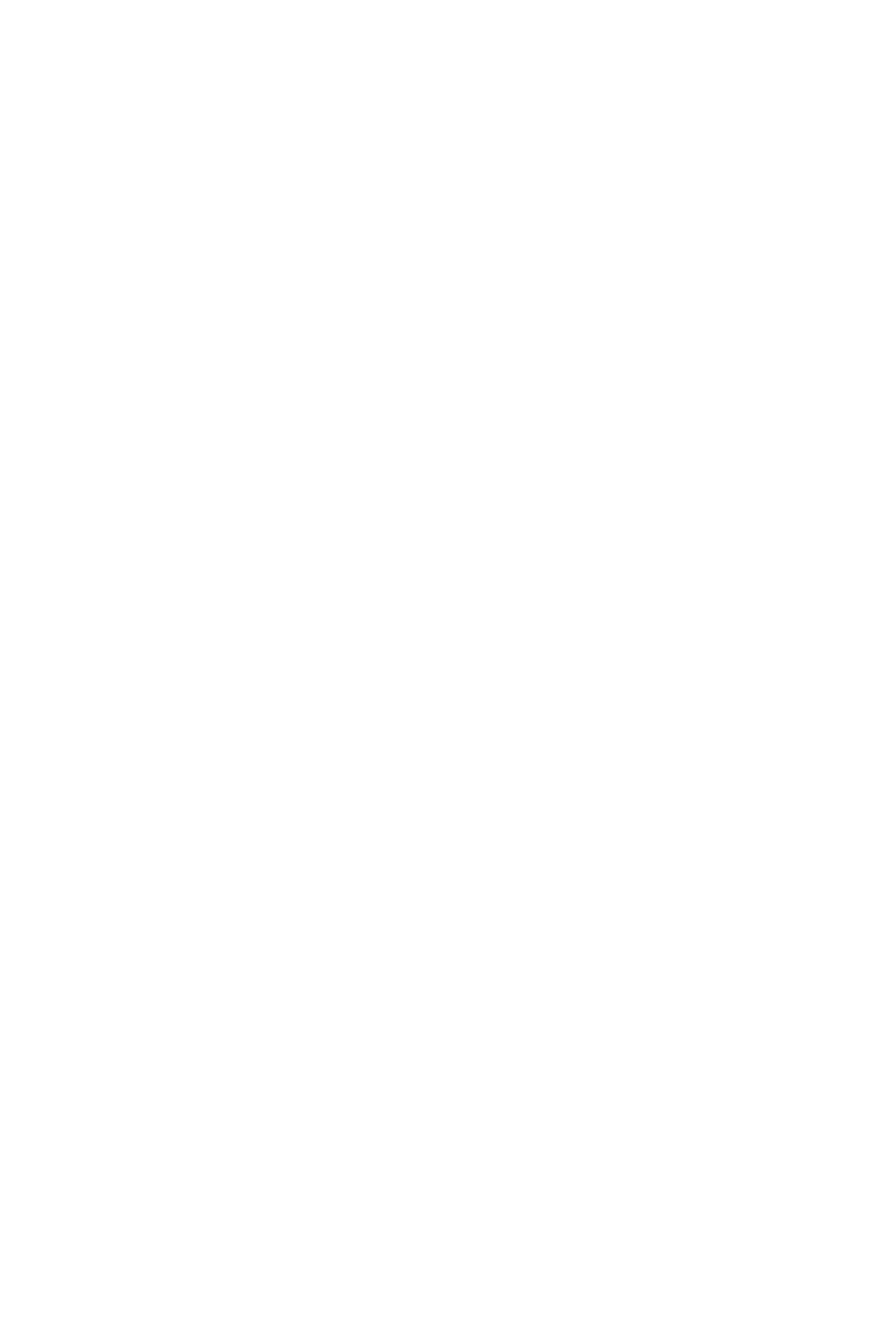
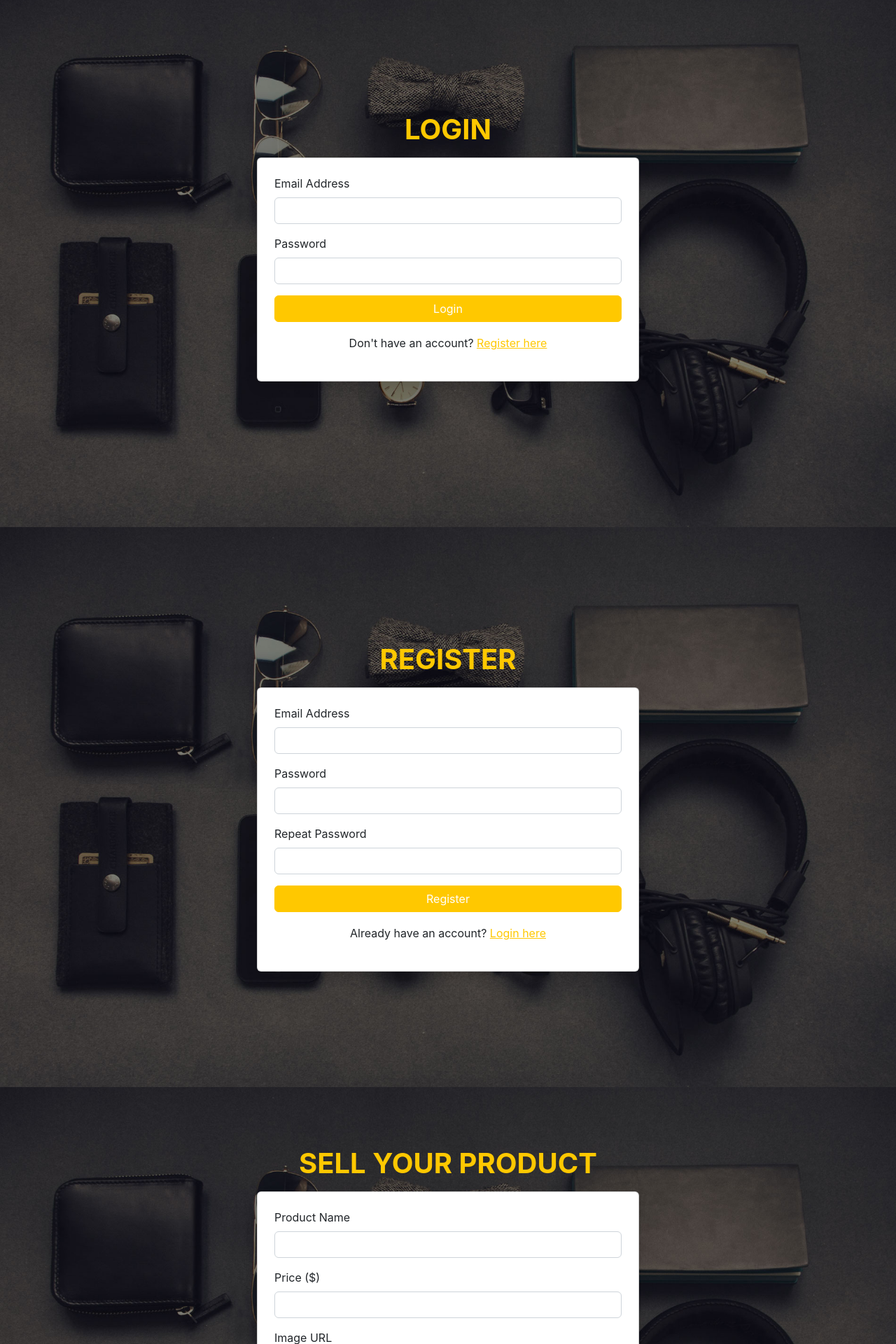
Before and after one commit to Sam12354/SoftUni-React-Exam-App, a React (Vite) app in the folder client/: page / in a window 1280 px wide. Shown: the part 880-2800 px from the top of the page at 70% size. Before the commit the page ends 833 px from the top, so only its background shows below. Built offline with nearby package versions, Linux system fonts and the light colour scheme.

Commit message:
adding, edit, login, register,, create pages

```diff
--- a/client/src/App.jsx
+++ b/client/src/App.jsx
@@ -1,6 +1,10 @@
 import Header from "./components/header/Header"
 import Home from "./components/home/Home"
 import Footer from "./components/footer/Footer"
+import Login from "./components/login/Login"
+import Register from "./components/register/Register"
+import Sell from "./components/Sell/Sell"
+import EditProduct from "./components/editproduct/EditProduct"
 
 function App() {
     return (
@@ -8,6 +12,10 @@ function App() {
             <Header />
             <Home />
             <Footer />
+            <Login />
+            <Register />
+            <Sell />
+            <EditProduct />
         </div>
     )
 }
--- /dev/null
+++ b/client/src/components/Sell/Sell.jsx
@@ -0,0 +1,41 @@
+export default function Sell() {
+    return (
+        <section className="page-section bg-light d-flex align-items-center justify-content-center vh-100"
+        style={{ background: "url('/images/header-bg.jpg') center/cover no-repeat" }}>
+            <div className="container">
+                <div className="text-center">
+                    <h2 className="section-heading text-uppercase" style={{ color: "#ffc800" }}>Sell Your Product</h2>
+                </div>
+                <div className="row justify-content-center">
+                    <div className="col-lg-6">
+                        <div className="card shadow p-4 bg-white">
+                            <form action="/sell" method="POST">
+                                <div className="mb-3">
+                                    <label htmlFor="name" className="form-label">Product Name</label>
+                                    <input type="text" className="form-control" id="name" name="name" required />
+                                </div>
+                                <div className="mb-3">
+                                    <label htmlFor="price" className="form-label">Price ($)</label>
+                                    <input type="number" className="form-control" id="price" name="price" required />
+                                </div>
+                                <div className="mb-3">
+                                    <label htmlFor="image" className="form-label">Image URL</label>
+                                    <input type="url" className="form-control" id="image" name="image" required placeholder="Paste an image URL" />
+                                </div>
+                                <div className="mb-3">
+                                    <label htmlFor="brand" className="form-label">Brand</label>
+                                    <input type="text" className="form-control" id="brand" name="brand" required />
+                                </div>
+                                <div className="mb-3">
+                                    <label htmlFor="description" className="form-label">Description</label>
+                                    <textarea className="form-control" id="description" name="description" rows="3" required></textarea>
+                                </div>
+                                <button type="submit" className="btn btn-primary w-100">Post Product</button>
+                            </form>
+                        </div>
+                    </div>
+                </div>
+            </div>
+        </section>
+    );
+}
--- /dev/null
+++ b/client/src/components/editproduct/EditProduct.jsx
@@ -0,0 +1,41 @@
+export default function EditProduct() {
+    return (
+        <section className="page-section bg-light d-flex align-items-center justify-content-center vh-100"
+        style={{ background: "url('/images/header-bg.jpg') center/cover no-repeat" }}>
+            <div className="container">
+                <div className="text-center">
+                    <h2 className="section-heading text-uppercase" style={{ color: "#ffc800" }}>Edit Product</h2>
+                </div>
+                <div className="row justify-content-center">
+                    <div className="col-lg-6">
+                        <div className="card shadow p-4 bg-white">
+                            <form action="/edit-product" method="POST">
+                                <div className="mb-3">
+                                    <label htmlFor="name" className="form-label">Product Name</label>
+                                    <input type="text" className="form-control" id="name" name="name" required />
+                                </div>
+                                <div className="mb-3">
+                                    <label htmlFor="price" className="form-label">Price ($)</label>
+                                    <input type="number" className="form-control" id="price" name="price" required />
+                                </div>
+                                <div className="mb-3">
+                                    <label htmlFor="image" className="form-label">Image URL</label>
+                                    <input type="url" className="form-control" id="image" name="image" required placeholder="Paste an image URL" />
+                                </div>
+                                <div className="mb-3">
+                                    <label htmlFor="brand" className="form-label">Brand</label>
+                                    <input type="text" className="form-control" id="brand" name="brand" required />
+                                </div>
+                                <div className="mb-3">
+                                    <label htmlFor="description" className="form-label">Description</label>
+                                    <textarea className="form-control" id="description" name="description" rows="3" required></textarea>
+                                </div>
+                                <button type="submit" className="btn btn-primary w-100">Update Product</button>
+                            </form>
+                        </div>
+                    </div>
+                </div>
+            </div>
+        </section>
+    );
+}
--- /dev/null
+++ b/client/src/components/login/Login.jsx
@@ -0,0 +1,30 @@
+export default function Login() {
+    return (
+        <section className="page-section bg-light d-flex align-items-center justify-content-center vh-100"
+        style={{ background: "url('/images/header-bg.jpg') center/cover no-repeat" }}>
+            <div className="container">
+                <div className="text-center">
+                <h2 className="section-heading text-uppercase" style={{ color: "#ffc800" }}>Login</h2>
+                </div>
+                <div className="row justify-content-center">
+                    <div className="col-lg-6">
+                        <div className="card shadow p-4 bg-white">
+                            <form action="/login" method="POST">
+                                <div className="mb-3">
+                                    <label htmlFor="email" className="form-label">Email Address</label>
+                                    <input type="email" className="form-control" id="email" name="email" required />
+                                </div>
+                                <div className="mb-3">
+                                    <label htmlFor="password" className="form-label">Password</label>
+                                    <input type="password" className="form-control" id="password" name="password" required />
+                                </div>
+                                <button type="submit" className="btn btn-primary w-100">Login</button>
+                                <p className="text-center mt-3">Don't have an account? <a href="#register">Register here</a></p>
+                            </form>
+                        </div>
+                    </div>
+                </div>
+            </div>
+        </section>
+    );
+}
--- /dev/null
+++ b/client/src/components/register/Register.jsx
@@ -0,0 +1,34 @@
+export default function Register() {
+    return (
+        <section className="page-section bg-light d-flex align-items-center justify-content-center vh-100"
+        style={{ background: "url('/images/header-bg.jpg') center/cover no-repeat" }}>
+            <div className="container">
+                <div className="text-center">
+                    <h2 className="section-heading text-uppercase" style={{ color: "#ffc800" }}>Register</h2>
+                </div>
+                <div className="row justify-content-center">
+                    <div className="col-lg-6">
+                        <div className="card shadow p-4 bg-white">
+                            <form action="/register" method="POST">
+                                <div className="mb-3">
+                                    <label htmlFor="email" className="form-label">Email Address</label>
+                                    <input type="email" className="form-control" id="email" name="email" required />
+                                </div>
+                                <div className="mb-3">
+                                    <label htmlFor="password" className="form-label">Password</label>
+                                    <input type="password" className="form-control" id="password" name="password" required />
+                                </div>
+                                <div className="mb-3">
+                                    <label htmlFor="confirmPassword" className="form-label">Repeat Password</label>
+                                    <input type="password" className="form-control" id="confirmPassword" name="confirmPassword" required />
+                                </div>
+                                <button type="submit" className="btn btn-primary w-100">Register</button>
+                                <p className="text-center mt-3">Already have an account? <a href="#login">Login here</a></p>
+                            </form>
+                        </div>
+                    </div>
+                </div>
+            </div>
+        </section>
+    );
+}
```
Also changed, not shown: 1 other file (tests, documents, lock files or other folders).
